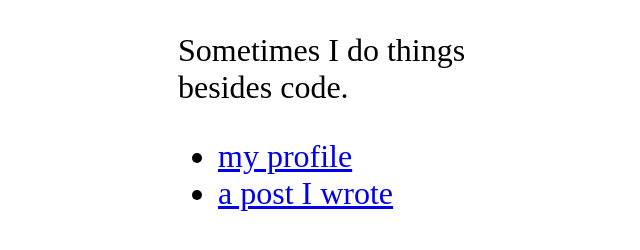
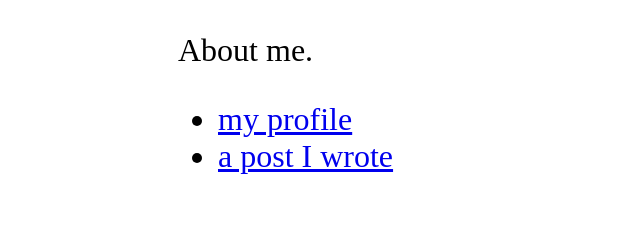
Before and after one commit to sobriquette/sobriquette.github.io, a plain HTML site: page index.html in a window 1280 px wide. Shown: the whole page, without its empty margins (302-942 px from the left). Drawn offline with Linux system fonts and the light colour scheme.

Commit message:
quick update

```diff
--- a/index.html
+++ b/index.html
@@ -4,7 +4,7 @@
     <title>Melody</title>
     <meta charset="utf-8">
     <meta name="description" content="sometimes i do things besides code">
-    <meta name="keywords" content="software engineer, melody lin, photography, travel, professional, personal website" />
+    <meta name="keywords" content="software engineer, melody lin, professional, personal website" />
     <meta name="author" content="Melody Lin">
     <meta name="viewport" content="width=device-width, initial-scale=1">
     <link rel="shortcut icon" href="/avatar.jpg">
@@ -20,7 +20,7 @@
     </style>
   </head>
   <body>
-    <p>Sometimes I do things besides code.</p>
+    <p>About me.</p>
     <ul>
       <li><a href="https://www.linkedin.com/in/linmelody/">my profile</a></li>
       <li><a href="https://medium.com/@11lin.m7/i-quit-my-job-and-studied-my-way-into-a-software-engineer-role-in-silicon-valley-5dbb79f038ee">a post I wrote</a></li>
```
Also changed, not shown: 1 other file.
